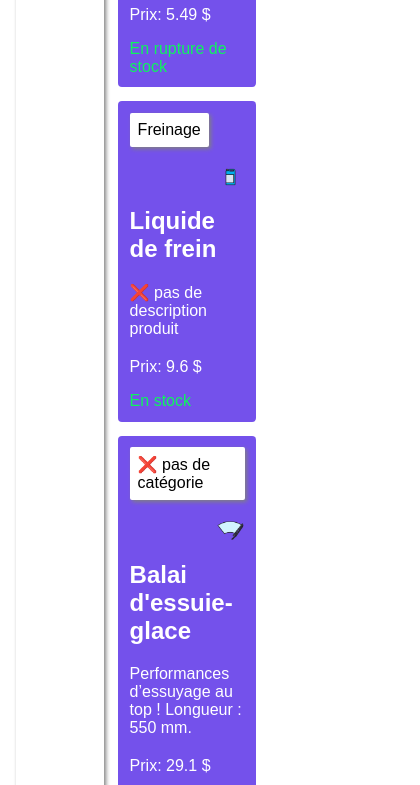
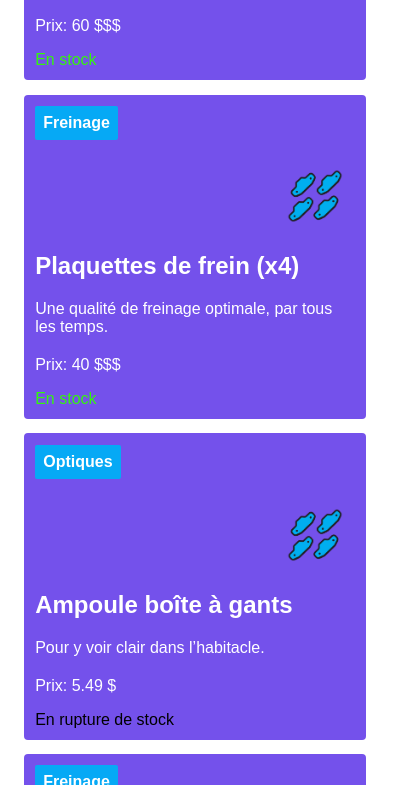
Before and after one commit to Mil00Z/bonnes-pieces, a website: page index.html in a window 390 px wide. Shown: the part 1215-2000 px from the top of the page, 420 px wide, since content can reach past the window. Drawn offline with Linux system fonts and the light colour scheme.

Commit message:
CSS: responsive display, quick fixes props

```diff
--- a/assets/css/styles.css
+++ b/assets/css/styles.css
@@ -9,16 +9,18 @@
 	--skeleton:1200px;
 	--radius:4px;
 
-	--product-available:#0df55d;
-	--product-unavailable:tomato;
+	--product-categorie:#06a9f5;
+	--product-available:#34f50d;
+	--product-unavailable:#000000;
 	--filter-shadow:2px 2px 4px var(--shadow-color);
 }
 
 body {
+	--layout:'desk';
 	max-width: var(--skeleton);
-	margin: auto;
 	padding: 16px;
 	font-family: var(--body-font);
+	box-sizing: border-box;
 }
 
 /* Layout */
@@ -55,7 +57,7 @@ header h1 {
 .filtres {
 	display: flex;
 	flex-direction: column;
-	width: 20vw;
+	width: 45vw;
 	min-height: 80vh;
 	/* margin: 8px; */
 	padding: 8px;
@@ -100,6 +102,16 @@ header h1 {
 	color:var(--product-available);
 }
 
+.product_avail[data-available='on']{
+
+	color:var(--product-available);
+}
+
+.product_avail[data-available='off']{
+
+	color:var(--product-unavailable);
+}
+
 .product_price {
 
 }
@@ -124,12 +136,12 @@ header h1 {
 .product_cat {
 	--shadow-color:var(--black-color);
 	width:fit-content;
-	color:var(--black-color);
 	padding:.5rem;
-	background:var(--white-color);
+	font-weight: bold;;
+	color:var(--white-color);
+	background:var(--product-categorie);
 	/* border-radius: calc( (-1) * var(--paddingCard) + var(--radius)); */
 	border-radius: 2px;
-	box-shadow: var(--filter-shadow);
 }
 
 .product:hover {
@@ -155,3 +167,45 @@ header h1 {
 .fiches p {
 	margin-block:4px;
 }
+
+@media all and (max-width:950px) {
+
+	body{
+
+		--layout:'tablet'
+	}
+
+		.product {
+			width:100%;
+		}
+}
+
+
+@media all and (max-width:770px) {
+
+	body{
+		--layout:'Mobile';
+		--skeleton:100%;
+	}
+
+	header {
+		flex-direction: column;
+	}
+
+	.wrapper {
+		flex-direction: column;
+		column-gap:0;
+	}
+
+	.filtres {
+		/* order:2; */
+		width:auto;
+		margin-bottom: 2rem;
+	}
+
+	.fiches {
+		/* order:1; */
+	}
+
+
+}
```
